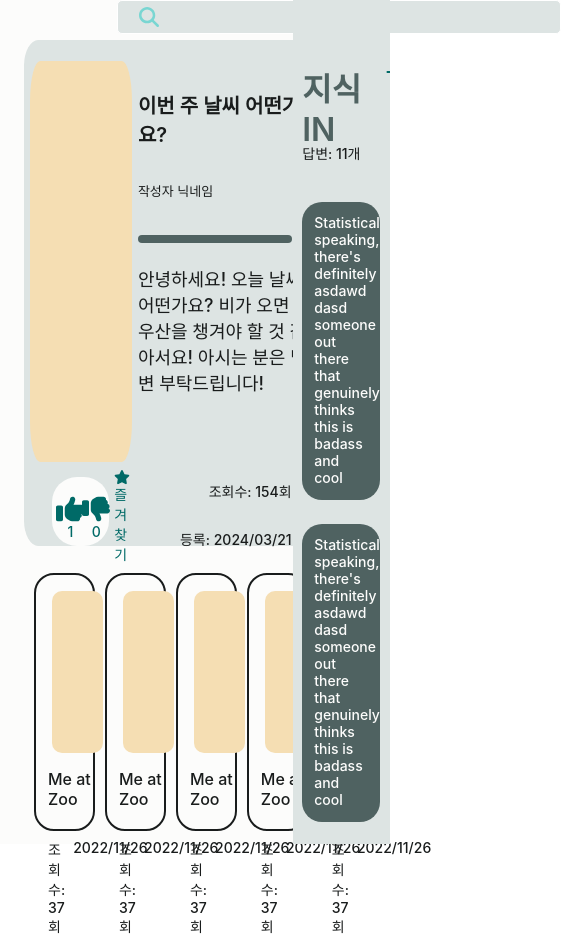
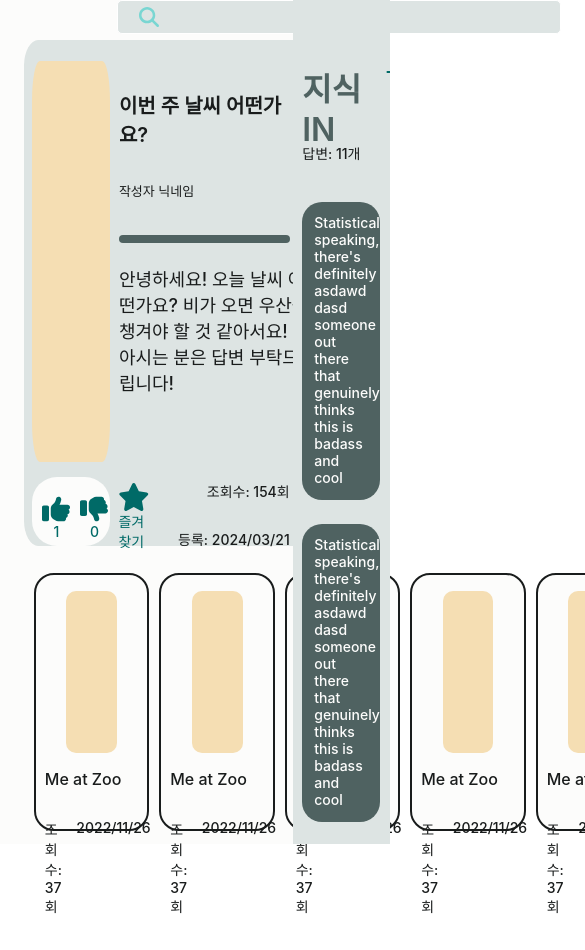
Before and after one commit to Mju-CapstoneDesign2024-5th/FrontEnd, a React (Create React App) app: page /specific in a window 390 px wide. Shown: the top 950 px of the page, 585 px wide, since content can reach past the window. Built offline with nearby package versions, Linux system fonts and the light colour scheme.

Commit message:
fix: 크기 조절(반응형)

```diff
--- a/src/components/BookmarkBar.js
+++ b/src/components/BookmarkBar.js
@@ -23,7 +23,7 @@ const BookmarkBar = () => {
 }
 
 const BookmarkBox = styled.div`
-    width: 50%;
+    width: 20vw;
     height: 70px;
     border-radius: 25px;
     margin-top: 15px;
@@ -32,7 +32,7 @@ const BookmarkBox = styled.div`
 `
 
 const LikeBox = styled.div`
-    width: 28%;
+    width: 28vw;
     height: 50px;
     display: flex;
     flex-direction: column;
--- a/src/components/LargeThumbnailBox.js
+++ b/src/components/LargeThumbnailBox.js
@@ -30,7 +30,7 @@ const LargeThumbnailBox = () => {
 }
 
 const ContentArea = styled.div`
-    width: 73%;
+    width: 73vw;
     height: 60%;
     border-radius: 5%;
     margin-top: 6px;
@@ -40,7 +40,7 @@ const ContentArea = styled.div`
 `
 
 const LeftsideArea = styled.div`
-    width: 40%;
+    width: 30vw;
     height: 100%;
     display: flex;
     flex-direction: column;
@@ -48,7 +48,7 @@ const LeftsideArea = styled.div`
 `
 
 const ThumbnailBox = styled.div`
-    width: 90%;
+    width: 20vw;
     height: 80%;
     border-radius: 10%;
     margin-top: 21px;
@@ -56,7 +56,7 @@ const ThumbnailBox = styled.div`
 `
 
 const RightsideArea = styled.div`
-    width: 70%;
+    width: 60vw;
     height: 100%;
     display: flex;
     flex-direction: column;
--- a/src/components/SmallThumbnailBox.js
+++ b/src/components/SmallThumbnailBox.js
@@ -17,10 +17,11 @@ const SmallThumbnailBox = () => {
 }
 
 const ContentArea = styled.div`
-    width: 20%;
+    width: 50vw;
     height: 100%;
     display: flex;
     flex-direction: column;
+    align-items: center;
     background-color: ${({ theme }) => theme.bgColor};
     border: 2px solid ${({ theme }) => theme.textColor};
     border-radius: 20px;
@@ -29,11 +30,10 @@ const ContentArea = styled.div`
 `
 
 const ThumbnailBox = styled.div`
-    width: 90%;
+    width: 13vw;
     height: 70%;
     border-radius: 10px;
     background-color: wheat;
-    margin-left: 16px;
     margin-top: 16px;
 `
 
```
